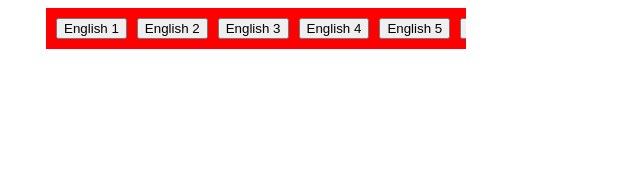
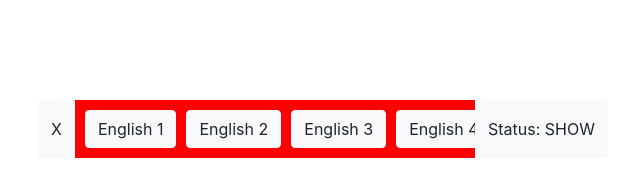
Before and after one commit to PagnoDunadan/scroll-on-mousedown, a plain HTML site: page Index.html in a window 1280 px wide. Shown: the top 196 px of the page, without its empty margins (162-802 px from the left). Drawn offline with nearby package versions, Linux system fonts and the light colour scheme.

Commit message:
Added side buttons

```diff
--- a/Index.html
+++ b/Index.html
@@ -4,6 +4,12 @@
     <meta charset="UTF-8" />
     <meta name="viewport" content="width=device-width, initial-scale=1.0" />
     <meta http-equiv="X-UA-Compatible" content="ie=edge" />
+    <link
+      rel="stylesheet"
+      href="https://stackpath.bootstrapcdn.com/bootstrap/4.1.3/css/bootstrap.min.css"
+      integrity="sha384-MCw98/SFnGE8fJT3GXwEOngsV7Zt27NXFoaoApmYm81iuXoPkFOJwJ8ERdknLPMO"
+      crossorigin="anonymous"
+    />
     <title>Scroll on mousedown</title>
     <!-- TODO: Remove unnecessary styling -->
     <style>
@@ -12,11 +18,9 @@
       }
       #scrollable {
         display: flex;
-        margin-left: 200px;
         background-color: red;
         width: 400px;
-        overflow-x: hidden;
-        overflow-y: hidden;
+        overflow: hidden;
         padding: 10px;
         scroll-behavior: smooth;
       }
@@ -35,21 +39,30 @@
         -ms-user-select: none;
         user-select: none;
       }
+      .header {
+        display: flex;
+        margin-left: 200px;
+        margin-top: 100px;
+      }
     </style>
   </head>
 
   <body>
-    <div id="scrollable" class="disable-text-select">
-      <button class="buttons">English 1</button>
-      <button class="buttons">English 2</button>
-      <button class="buttons">English 3</button>
-      <button class="buttons">English 4</button>
-      <button class="buttons">English 5</button>
-      <button class="buttons">English 6</button>
-      <button class="buttons">English 7</button>
-      <button class="buttons">English 8</button>
-      <button class="buttons">English 9</button>
-      <button class="buttons">English 10</button>
+    <div class="header">
+      <button class="btn btn-light">X</button>
+      <div id="scrollable" class="disable-text-select">
+        <button class="btn btn-light buttons">English 1</button>
+        <button class="btn btn-light buttons">English 2</button>
+        <button class="btn btn-light buttons">English 3</button>
+        <button class="btn btn-light buttons">English 4</button>
+        <button class="btn btn-light buttons">English 5</button>
+        <button class="btn btn-light buttons">English 6</button>
+        <button class="btn btn-light buttons">English 7</button>
+        <button class="btn btn-light buttons">English 8</button>
+        <button class="btn btn-light buttons">English 9</button>
+        <button class="btn btn-light buttons">English 10</button>
+      </div>
+      <button class="btn btn-light">Status: SHOW</button>
     </div>
 
     <script>
```
